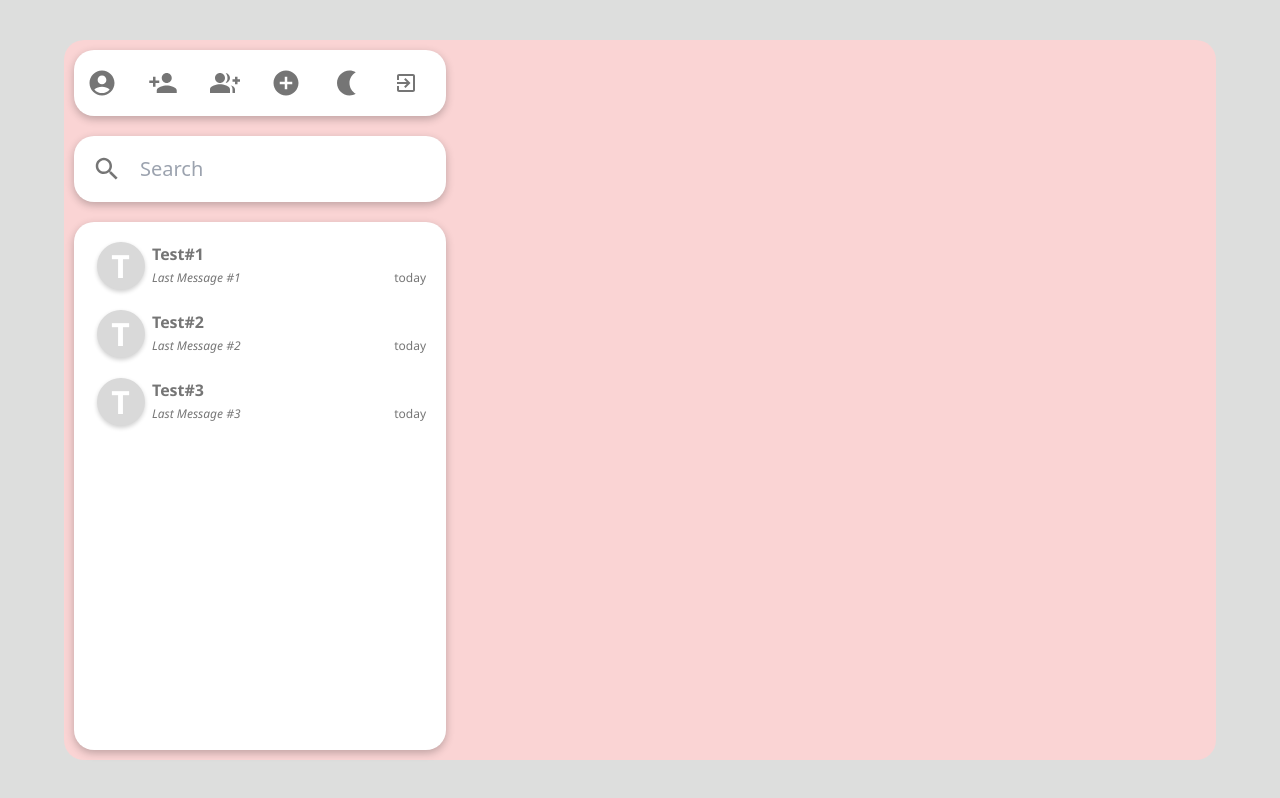
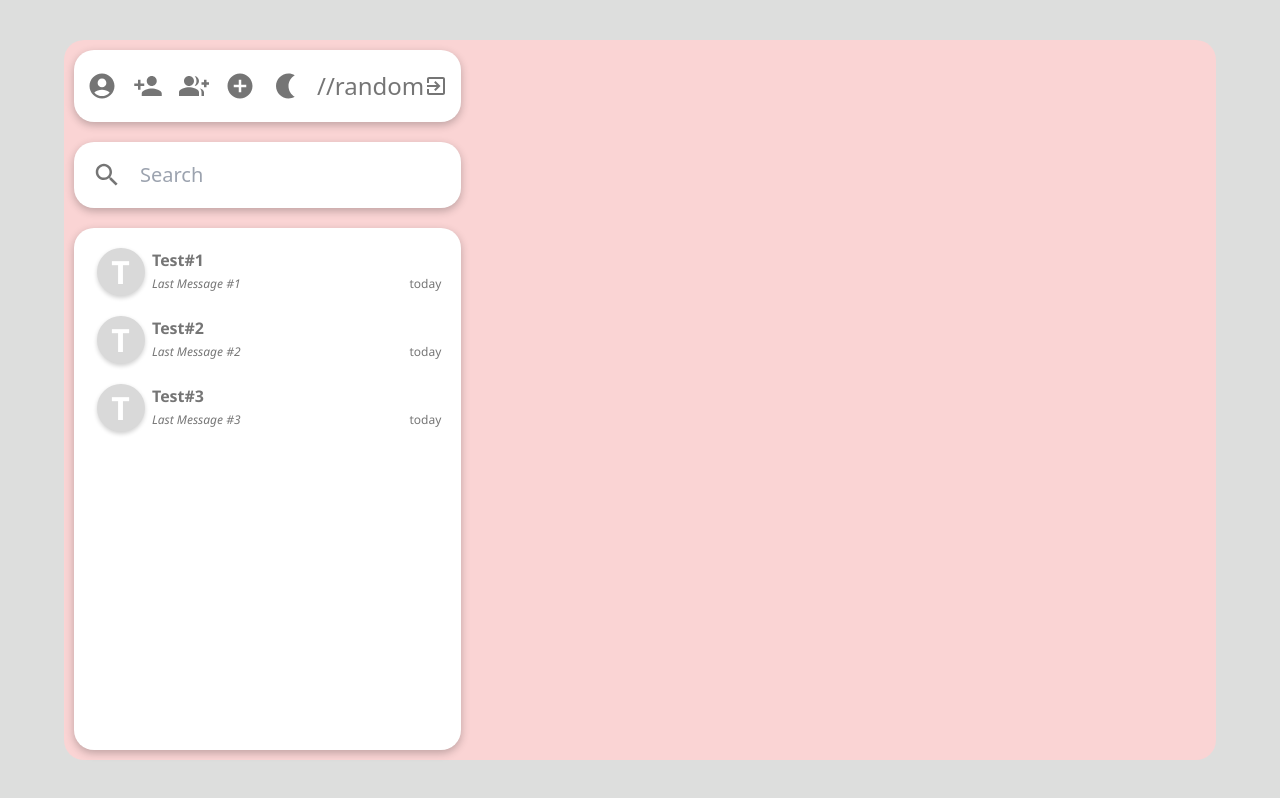
Before and after one commit to Shobhit-Gupta-Real/ShobhitGupta_Humanli_assignment, a React (Vite) app in the folder Varta/: page /varta in a window 1280 px wide. Built offline with nearby package versions, Linux system fonts and the light colour scheme; no server answers; sample sign-in values are in the browser's storage.

Commit message:
updated new

```diff
--- a/Varta/src/Components/SideBar.jsx
+++ b/Varta/src/Components/SideBar.jsx
@@ -69,6 +69,7 @@ function SideBar() {
          alert('Signed Out!')
          navigate('/')
       }}>
+        //random
         <ExitToAppIcon/>
       </IconButton>
       </div>
```
